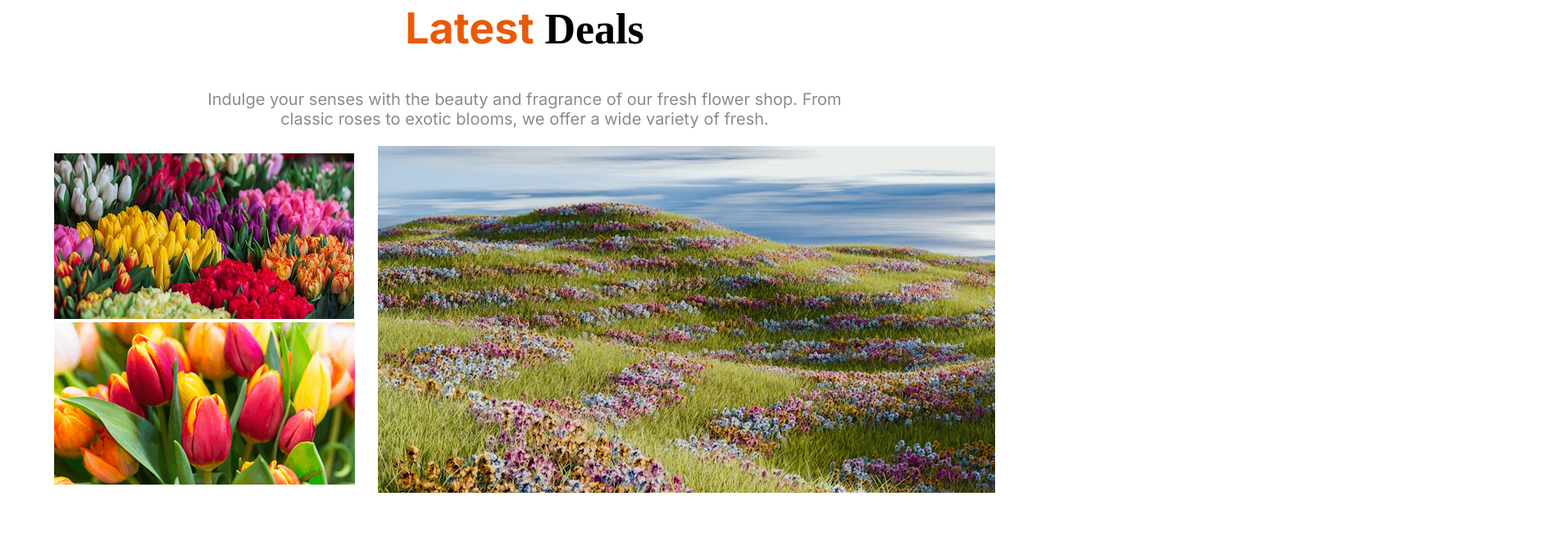
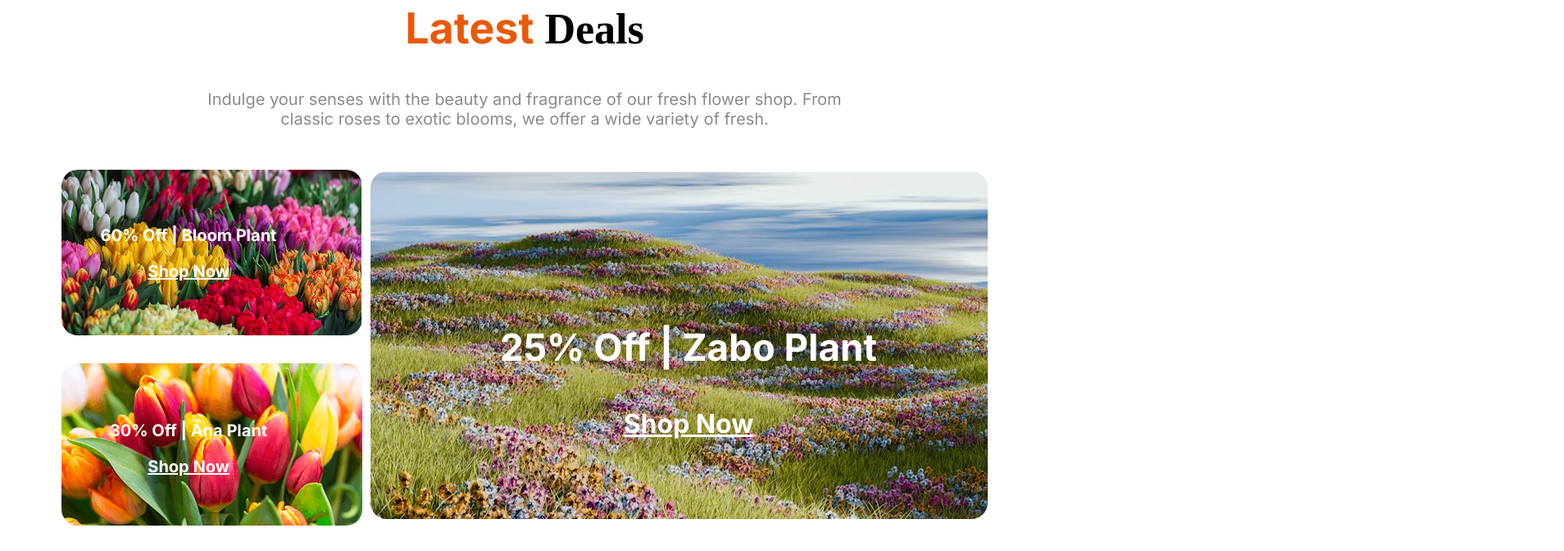
Before and after one commit to Ahanafliman/second-assignment, a plain HTML site: page assignment2.html in a window 1280 px wide. Shown: the part 4044-4716 px from the top of the page at 82% size, 1908 px wide, since content can reach past the window. Before the commit the page ends 4665 px from the top, so only its background shows below. Drawn offline with Linux system fonts and the light colour scheme.

Commit message:
added challenge section

```diff
--- a/assignment2.html
+++ b/assignment2.html
@@ -95,18 +95,36 @@
         <section>
             <h1><span class="color inter-font">Latest</span> Deals</h1>
             <p class="deals-information color3 inter-font">Indulge your senses with the beauty and fragrance of our fresh flower shop. From <br> classic roses to exotic blooms, we offer a wide variety of fresh.</p>
-            <div class="deals">
-                <div class="deals-img">
-                <img src="assets/deal-bloom.png" alt="">
-                <img src="assets/deal-ana.png" alt="">
+        </section>
+        <section>
+             <div class="deals" >
+                <div>
+                <img class="deals-img" src="assets/deal-bloom.png" alt="">
+                <img class="deals-img" src="assets/deal-ana.png" alt="">
                 </div>
-                <img src="assets/deal-zabo.png" alt="">
-            </div>
+                <img class="deals-img" src="assets/deal-zabo.png" alt="">
+             </div>
+             <div class="img-contant">
+                <div class="bloom">
+                    <p class="inter-font">60% Off | Bloom Plant</p>
+                    <p class="inter-font"><u>Shop Now</u></p>
+                </div>
+                <div class="ana">
+                    <p class="inter-font">30% Off | Ana  Plant</p>
+                    <p class="inter-font"><u>Shop Now</u></p>
+                </div>
+                <div class="zabo">
+                    <p class="inter-font">25% Off | Zabo Plant</p>
+                    <p class="shop inter-font"><u>Shop Now</u></p>
+                </div>
+             </div>
         </section>
 
     </main>
     <footer>
-
+        <section class="footer-contain">
+            <div><img src="assets/news-letter-bg.png" alt=""></div>
+        </section>
     </footer>
 </body>
 </html>
--- a/style.css
+++ b/style.css
@@ -155,7 +155,56 @@ section h1{
 .deals {
     display: grid;
     grid-template-columns: repeat(2, 1fr);
-    gap: 28px;
+    gap: 10px;
     margin: 20px 350px;
-    border-radius: 10px;
+    align-items: center;
+
+
 }
+.deals-img{
+    border-radius: 20px;
+    margin-bottom: 10px;
+    margin-top: 20px;
+}
+
+.bloom{
+    position: relative;
+    right:410px ;
+    bottom: 400px;
+    font-size: 1.25em;
+    font-weight: bold;
+    color: #FFFFFF;
+    text-align: center;
+}
+.ana{
+    position: relative;
+    right:410px ;
+    bottom: 250px;
+    font-size: 1.25em;
+    font-weight: bold;
+    color: #FFFFFF;
+    text-align: center;
+}
+.zabo {
+    position: relative;
+    right:-200px ;
+    bottom: 480px;
+    font-size: 2.85em;
+    font-weight: bold;
+    color: #FFFFFF;
+    text-align: center;
+}
+.shop{
+    font-size: 0.70em;
+}
+
+.row {
+    height: 500px;
+}
+footer section div img{
+    height: 500px;
+    width: 1900px;
+}
+.footer-contain img {
+    margin: 120px, 0px;
+}
```
